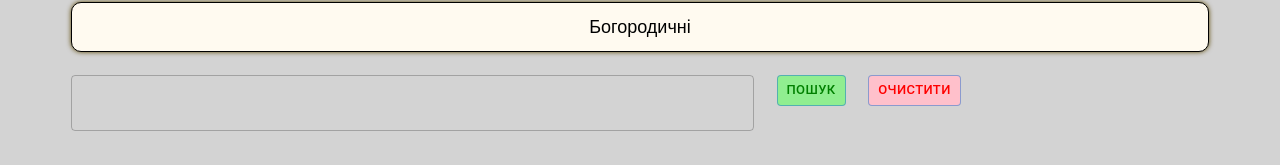
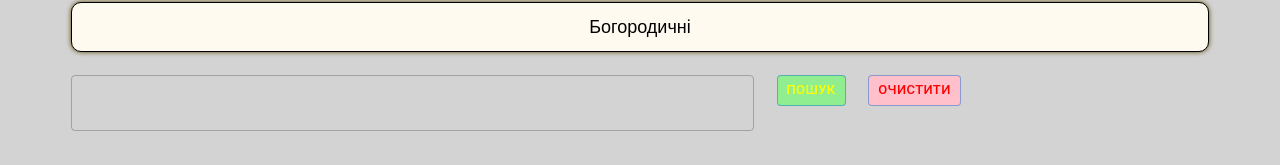
Before and after one commit to Zilinskij/choir.FE, a React (Create React App) app: page / in a window 1280 px wide. Shown: the part 401-566 px from the top of the page. Built offline with nearby package versions, Linux system fonts and the light colour scheme.

Commit message:
no_backend

```diff
--- a/src/Other function/SomeFunction.js
+++ b/src/Other function/SomeFunction.js
@@ -160,7 +160,7 @@ export function SongSearch() {
         size="small"
         variant="outlined"
         disabled={isSearching}
-      sx={{color: 'green', backgroundColor: 'lightgreen'}}>
+      sx={{color: 'yellow', backgroundColor: 'lightgreen'}}>
         Пошук
       </Button>
       <Button
```
